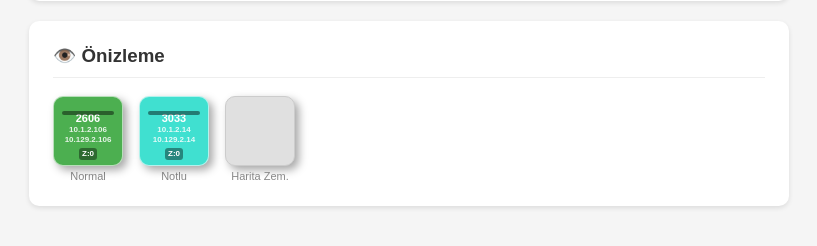
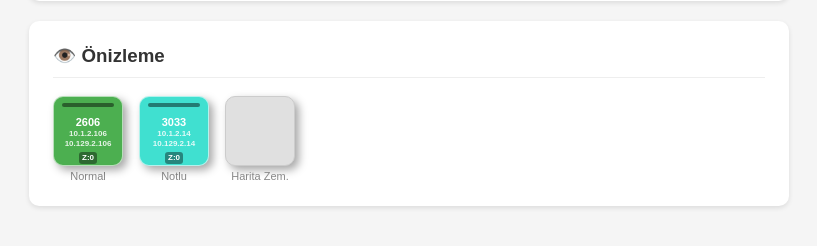
Before and after one commit to baroyurt/Kemal, a PHP site: page /color_settings.php in a window 1280 px wide. Shown: the part 842-1088 px from the top of the page, without its empty margins (231-1048 px from the left). Run offline with PHP 8.4, Linux system fonts and the light colour scheme; a user stored in the database is signed in; data comes from the database, SQL or seed files in the repository; data that the repository does not hold is empty; some libraries are stand-ins or nearby versions.

Commit message:
fix: move separator bar to top:6px so machine number is fully readable
.machine::before top 14px→6px, .machine-inner padding-top 10px→16px
so the black direction bar sits at the card top edge and machine
numbers are clearly visible below it without overlap.

Also sync color_settings.php preview bar position and label margin.

Agent-Logs-Url: https://github.com/baroyurt/Kemal/sessions/0acc0e91-dab1-4562-ba9b-4a51595a0dd4

Co-authored-by: baroyurt <251450319+baroyurt@users.noreply.github.com>

```diff
--- a/casino-map/color_settings.php
+++ b/casino-map/color_settings.php
@@ -119,10 +119,10 @@ $textNote   = text_color($colorNote);
             transition: background 0.3s, color 0.3s;
         }
         .machine-preview::before {
-            content: ''; position: absolute; top: 14px; left: 8px; right: 8px;
+            content: ''; position: absolute; top: 6px; left: 8px; right: 8px;
             height: 4px; background: rgba(0,0,0,0.45); border-radius: 2px; pointer-events: none;
         }
-        .machine-preview .mp-label  { margin-top: 8px; }
+        .machine-preview .mp-label  { margin-top: 16px; }
         .machine-preview .mp-ip     { font-size: 8px; opacity: 0.85; }
         .machine-preview .mp-zbadge { font-size: 8px; background: rgba(0,0,0,0.4); padding: 1px 3px; border-radius: 3px; margin-top: 2px; }
         .preview-caption { font-size: 11px; color: #888; text-align: center; margin-top: 4px; }
--- a/casino-map/map.php
+++ b/casino-map/map.php
@@ -202,14 +202,14 @@ if (!preg_match('/^#[0-9A-Fa-f]{3}([0-9A-Fa-f]{3})?$/', $machineTextZbadge))  $m
         .machine:hover { filter: brightness(1.2); z-index: 1001; }
         /* Orijinal SVG'deki separator çizgisi — ikonun üst kısmında siyah yatay bar */
         .machine::before {
-            content: ''; position: absolute; top: 14px; left: 10px; right: 10px;
+            content: ''; position: absolute; top: 6px; left: 10px; right: 10px;
             height: 4px; background: rgba(0,0,0,0.55); border-radius: 2px; pointer-events: none;
         }
         /* Counter-rotate inner content so labels stay upright regardless of machine rotation */
         .machine-inner {
             display: flex; flex-direction: column; align-items: center; justify-content: center;
             width: 100%; height: 100%; pointer-events: none; transition: transform 0.2s;
-            overflow: hidden; padding-top: 10px;
+            overflow: hidden; padding-top: 16px;
         }
         .machine-label { font-size: 11px; font-weight: bold; line-height: 1.2; text-align: center; max-width: 56px; overflow: hidden; text-overflow: ellipsis; white-space: nowrap; }
         .machine-ip    { font-size: 8px; color: <?php echo $machineTextIp; ?>; opacity: 0.85; text-align: center; line-height: 1.2; max-width: 56px; overflow: hidden; text-overflow: ellipsis; white-space: nowrap; }
```
